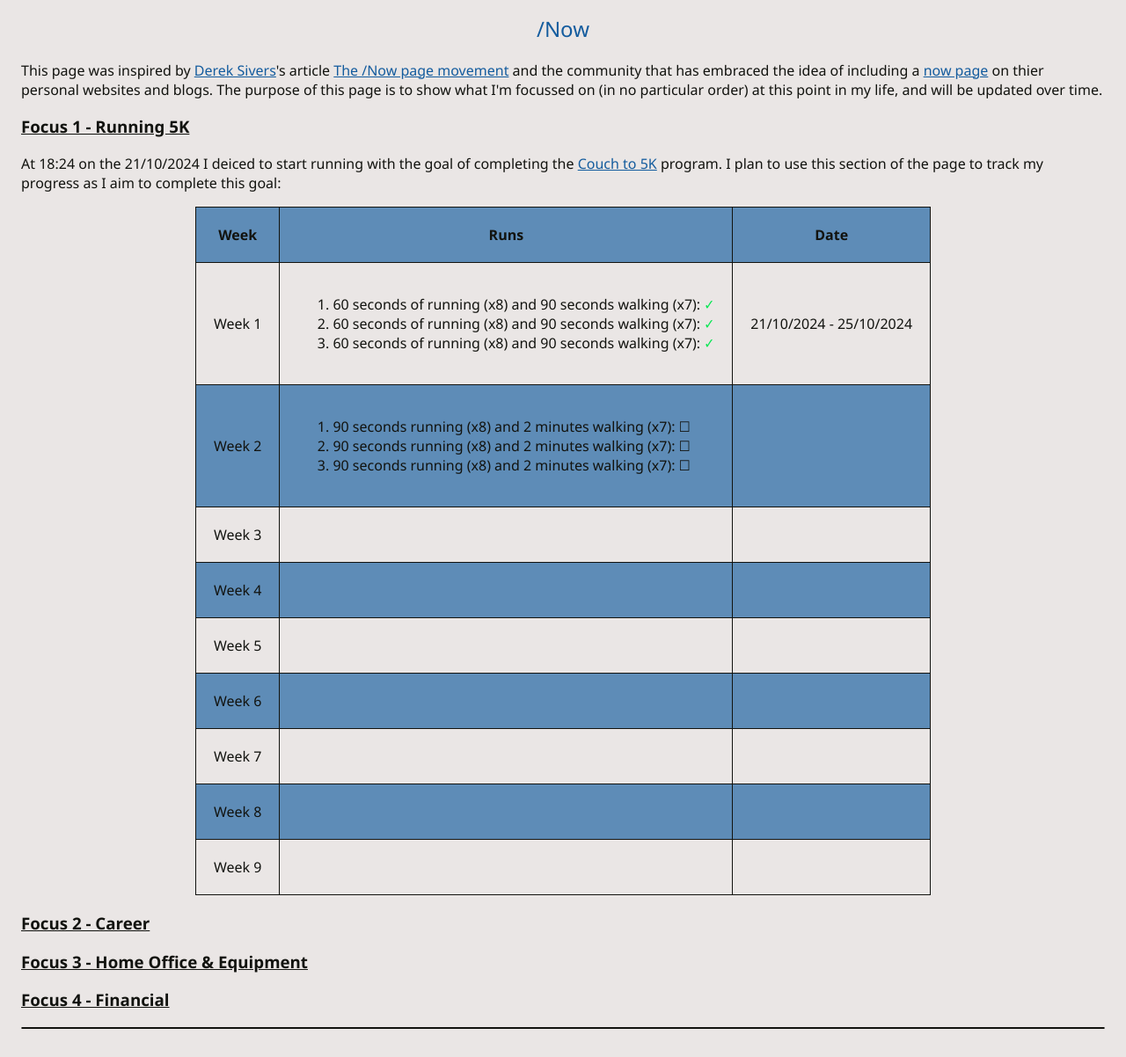
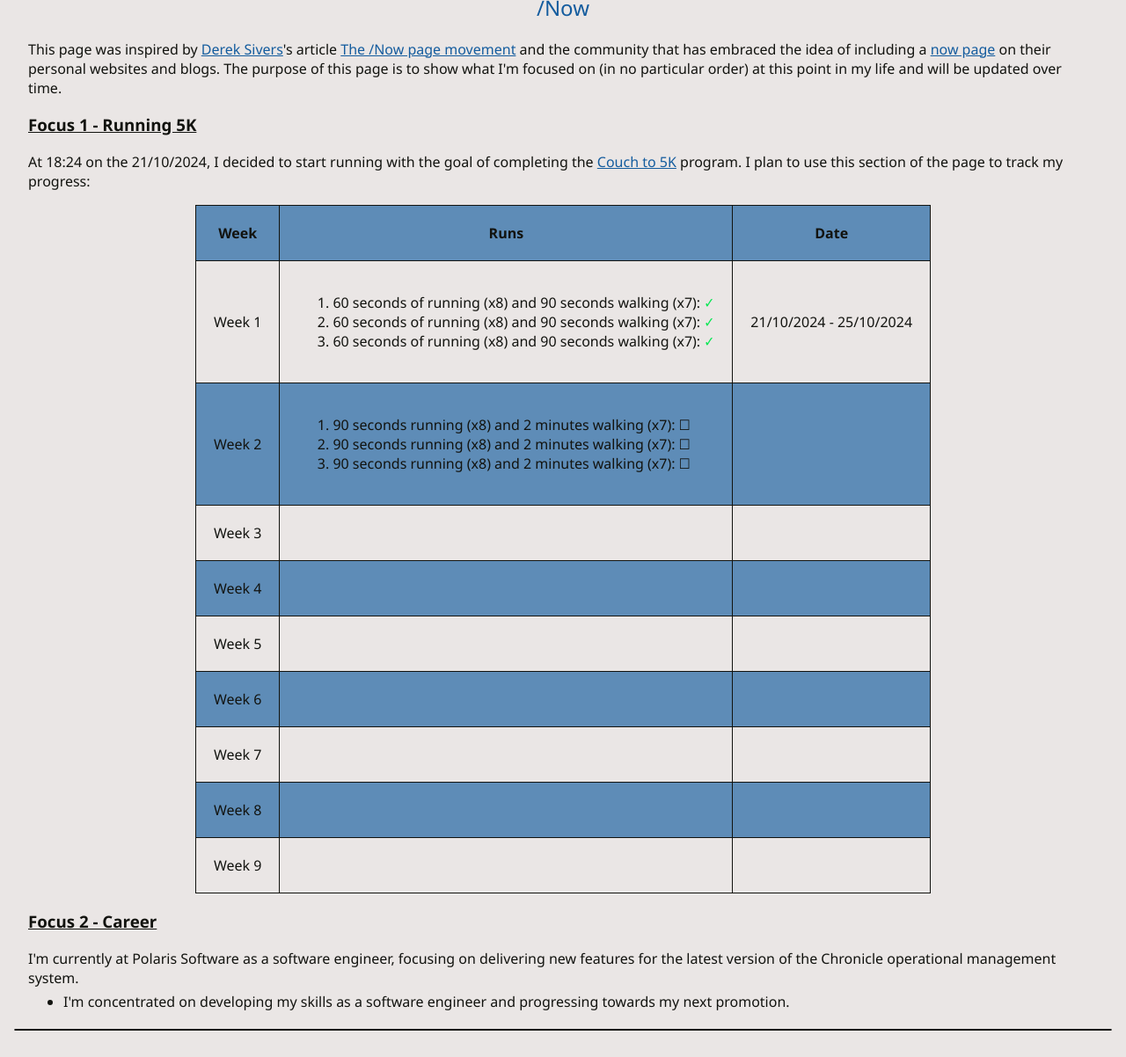
Before and after one commit to JoeSheen/JoeSheen.github.io, an Astro site: page /now in a window 1280 px wide. Shown: the part 153-1355 px from the top of the page at 88% size. After the commit the page ends 1333 px from the top, so only its background shows below. Built offline with nearby package versions, Linux system fonts and the light colour scheme; Astro itself is replaced by a stand-in of ours.

Commit message:
update to Layout.astro and now.astro

```diff
--- a/src/layouts/Layout.astro
+++ b/src/layouts/Layout.astro
@@ -29,7 +29,6 @@
 		background-color: var(--platinum);
 		color: var(--night);
 		font-family:'Segoe UI', Tahoma, Geneva, Verdana, sans-serif;
-		padding: 1rem;
 	}
 
 	h2 {
@@ -46,6 +45,10 @@
 		color: var(--lapis-lazuli);
 	}
 
+	div {
+		padding: 0 0.5rem 0 0.5rem;
+	}
+
 	a:hover {
 		color: var(--malachite);
 		text-decoration: none;
--- a/src/pages/now.astro
+++ b/src/pages/now.astro
@@ -11,15 +11,15 @@ import Navigation from '../components/Navigation.astro';
             <h2>/Now</h2>
             <div class="now-introduction">
                 <p>
-                    This page was inspired by <a href="https://sive.rs/" target="_blank">Derek Sivers</a>'s article <a href="https://sive.rs/nowff" target="_blank">The /Now page movement</a> and the community that has embraced the idea of including a <a href="https://nownownow.com/" target="_blank">now page</a> on thier personal websites and blogs.
-                    The purpose of this page is to show what I'm focussed on (in no particular order) at this point in my life, and will be updated over time.
+                    This page was inspired by <a href="https://sive.rs/" target="_blank">Derek Sivers</a>'s article <a href="https://sive.rs/nowff" target="_blank">The /Now page movement</a> and the community that has embraced the idea of including a <a href="https://nownownow.com/" target="_blank">now page</a> on their personal websites and blogs.
+                    The purpose of this page is to show what I'm focused on (in no particular order) at this point in my life and will be updated over time.
                 </p>
             </div>
             <div class="running-5k">
                 <h3>Focus 1 - Running 5K</h3>
                 <p>
-                    At 18:24 on the 21/10/2024 I deiced to start running with the goal of completing the <a href="https://www.nhs.uk/live-well/exercise/get-running-with-couch-to-5k/" target="_blank">Couch to 5K</a> program.
-                    I plan to use this section of the page to track my progress as I aim to complete this goal:
+                    At 18:24 on the 21/10/2024, I decided to start running with the goal of completing the <a href="https://www.nhs.uk/live-well/exercise/get-running-with-couch-to-5k/" target="_blank">Couch to 5K</a> program.
+                    I plan to use this section of the page to track my progress:
                     <table>
                         <tr>
                             <th>Week</th>
@@ -123,16 +123,21 @@ import Navigation from '../components/Navigation.astro';
             </div>
             <div class="career">
                 <h3>Focus 2 - Career</h3>
-                <p></p>
+                <p>
+                    I'm currently at Polaris Software as a software engineer, focusing on delivering new features for the latest version of the Chronicle operational management system.
+                    <ul>
+                        <li>I'm concentrated on developing my skills as a software engineer and progressing towards my next promotion.</li>
+                    </ul>
+                </p>
             </div>
-            <div class="home-office">
+            <!--<div class="home-office">
                 <h3>Focus 3 - Home Office &#38; Equipment</h3>
-                <p></p>
+                <p>I recently </p>
             </div>
             <div class="financial">
                 <h3>Focus 4 - Financial</h3>
                 <p></p>
-            </div>
+            </div>-->
         </div>
         <hr class="horizontal"/>
     </div>
@@ -140,7 +145,7 @@ import Navigation from '../components/Navigation.astro';
 
 <style>
     table {
-        min-width: 35%;
+        min-width: 35vw;
     }
 
     table, th, td {
@@ -168,4 +173,13 @@ import Navigation from '../components/Navigation.astro';
         color: var(--night);
         font-weight: 800;
     }
+
+    .career ul {
+       margin-top: 3px;
+       margin-bottom: 20px;
+    }
+
+    .career p {
+        margin-bottom: 5px;
+    }
 </style>
```
